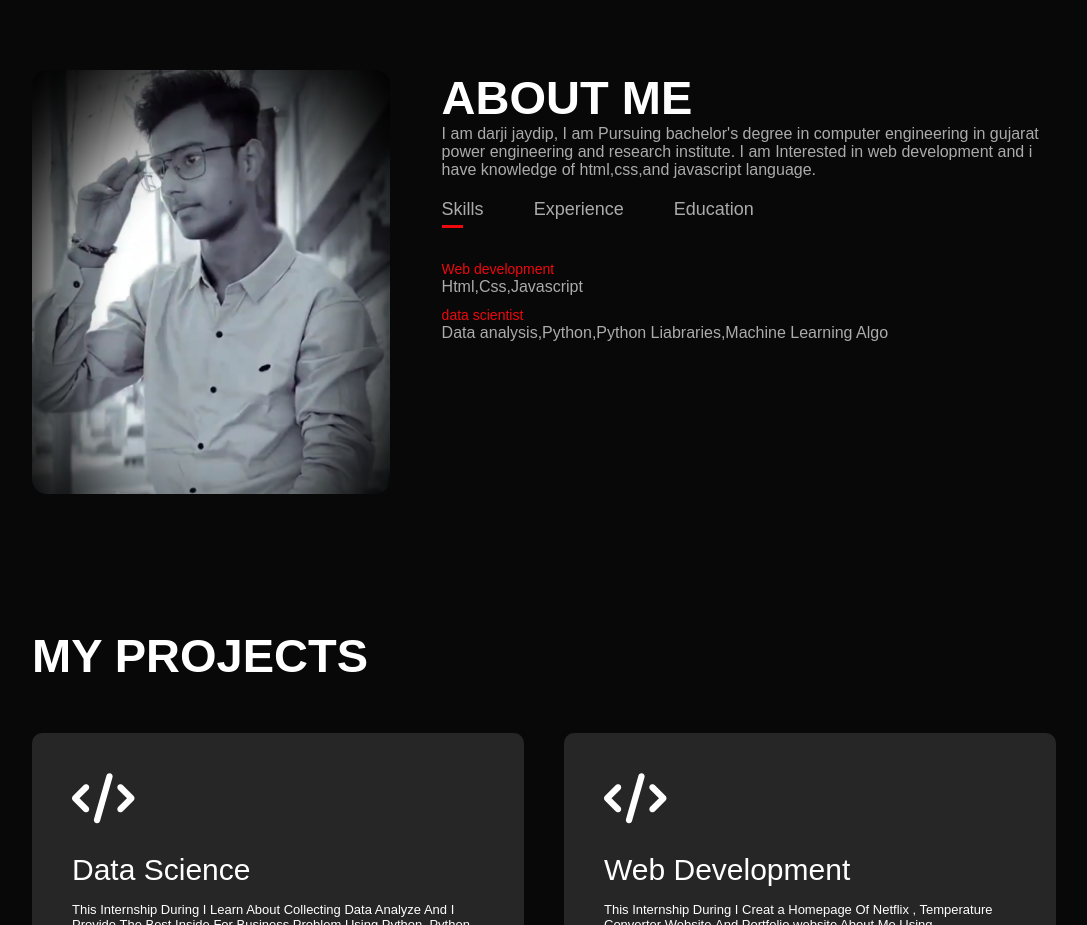
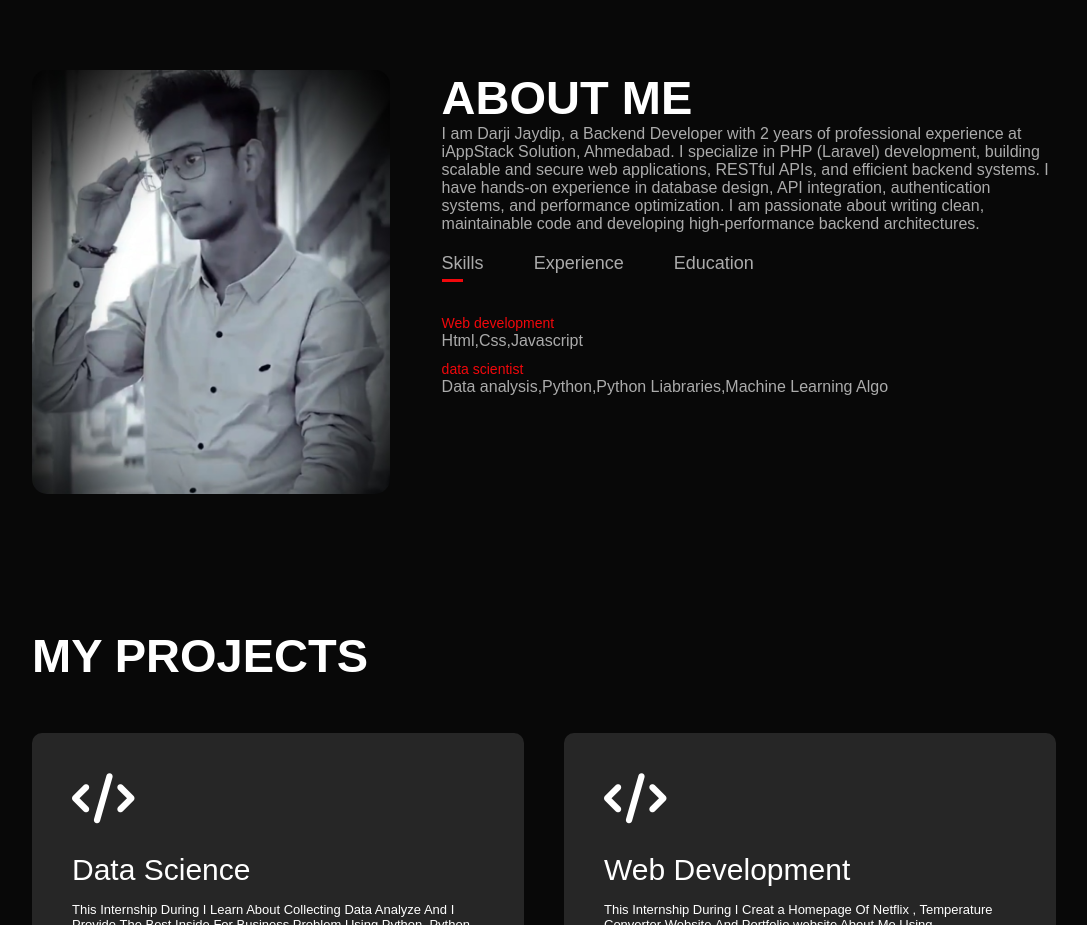
Before and after one commit to jaydipdarji1511/jaydip-portfolio, a plain HTML site: page index.html in a window 1280 px wide. Shown: the part 820-1745 px from the top of the page, without its empty margins (96-1183 px from the left). Drawn offline with Linux system fonts and the light colour scheme.

Commit message:
Revise 'About Me' section with professional details
Updated personal description to reflect current role and experience.

```diff
--- a/index.html
+++ b/index.html
@@ -50,12 +50,7 @@
                 </div>
                 <div class="ABOUT-col-2">
                     <h1 class="sub-title">ABOUT ME</h1>
-                    <p> I am darji jaydip, I am Pursuing bachelor's
-                        degree in computer engineering in
-                        gujarat power engineering and research institute. I am
-                        Interested in web development and i
-                        have knowledge of html,css,and javascript
-                        language. </P>
+                    <p> I am Darji Jaydip, a Backend Developer with 2 years of professional experience at iAppStack Solution, Ahmedabad. I specialize in PHP (Laravel) development, building scalable and secure web applications, RESTful APIs, and efficient backend systems. I have hands-on experience in database design, API integration, authentication systems, and performance optimization. I am passionate about writing clean, maintainable code and developing high-performance backend architectures. </P>
 
 
                             <div class="tab-titles">
```
